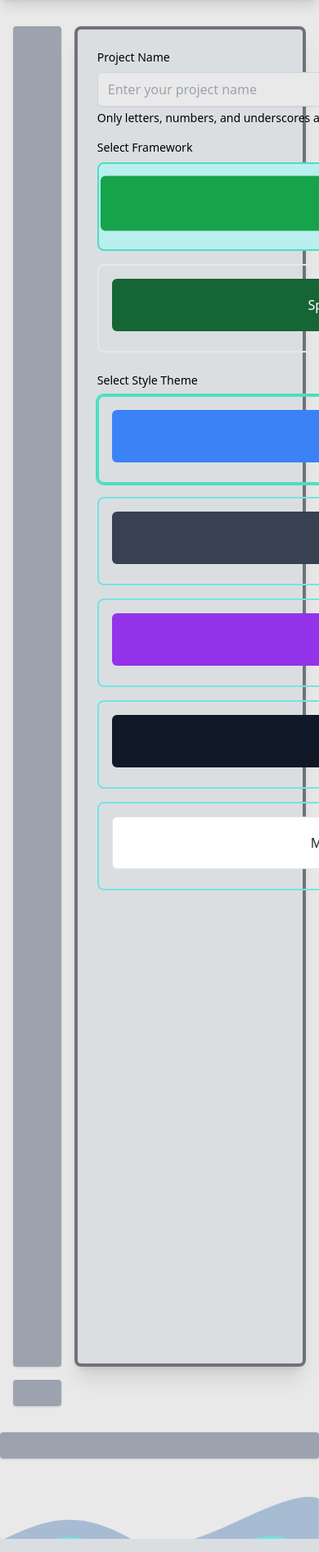
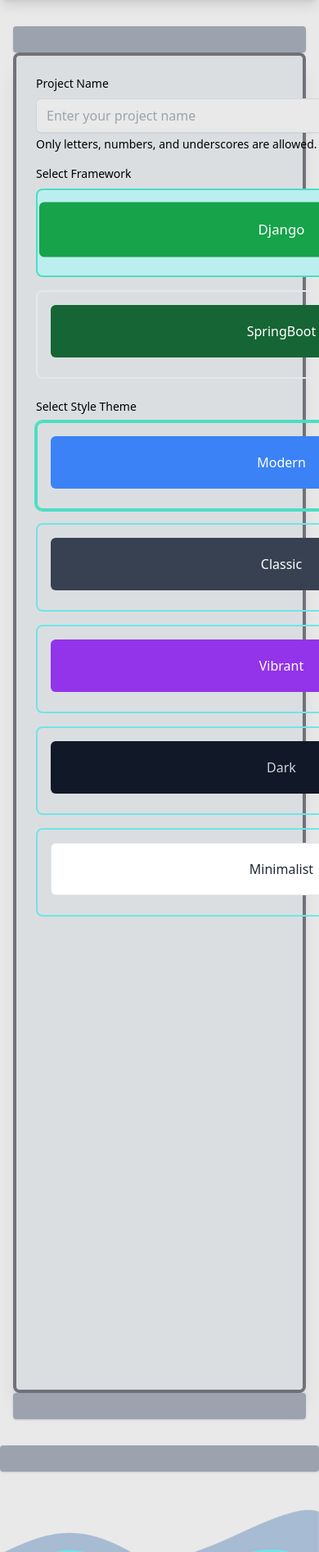
Before and after one commit to placeholder-motxt/fe, a Django app: page /convert_page/ in a window 390 px wide; the page is wider, and only the part inside the window is pictured. Shown: the part 63-1956 px from the top of that part at 82% size. Run offline with Django 5.2, Linux system fonts and the light colour scheme; some libraries are stand-ins or nearby versions.

Commit message:
[REFACTOR] make layout responsive to google ads

```diff
--- a/templates/convert_page.html
+++ b/templates/convert_page.html
@@ -80,8 +80,8 @@
       <form id="uploadForm" style="display: none;">
         {% csrf_token %}
       </form>
-      <div class="grid grid-cols-5 gap-4 w-full px-4">
-        <div class="bg-gray-400 p-4 rounded shadow block grow">
+      <div class="md:block 2xl:grid 2xl:grid-cols-6 md:gap-4 w-full px-4">
+        <div class="bg-gray-400 p-4 rounded shadow sm:hidden 2xl:block 2xl:grow">
           <script async src="https://pagead2.googlesyndication.com/pagead/js/adsbygoogle.js?client=ca-pub-7498719221422050"
           crossorigin="anonymous"></script>
           <!-- display ad ver -->
@@ -95,7 +95,7 @@
                 (adsbygoogle = window.adsbygoogle || []).push({});
           </script>
         </div>
-        <div class="grid grid-rows-[2fr_1fr] gap-4 shadow-xl border-4 border-zinc-500 rounded-lg col-span-4 " style="background-color:var(--main-tile);">
+        <div class="grid grid-rows-[2fr_1fr] gap-4 shadow-xl border-4 border-zinc-500 rounded-lg md:col-span-1 2xl:flex-none 2xl:col-span-4 " style="background-color:var(--main-tile);">
           <div class="flex flex-row justify-center max-w-7xl md:grid-cols-2 rounded-lg px-6 pt-6">
             <!-- Left Column -->
             <div class="pr-6">
@@ -292,7 +292,7 @@
             </div>
           </div>
         </div>
-        <div class="bg-gray-400 p-4 rounded shadow block grow">
+        <div class="bg-gray-400 p-4 rounded shadow md:hidden 2xl:block 2xl:grow">
           <script async src="https://pagead2.googlesyndication.com/pagead/js/adsbygoogle.js?client=ca-pub-7498719221422050"
           crossorigin="anonymous"></script>
           <!-- display ad ver -->
```
